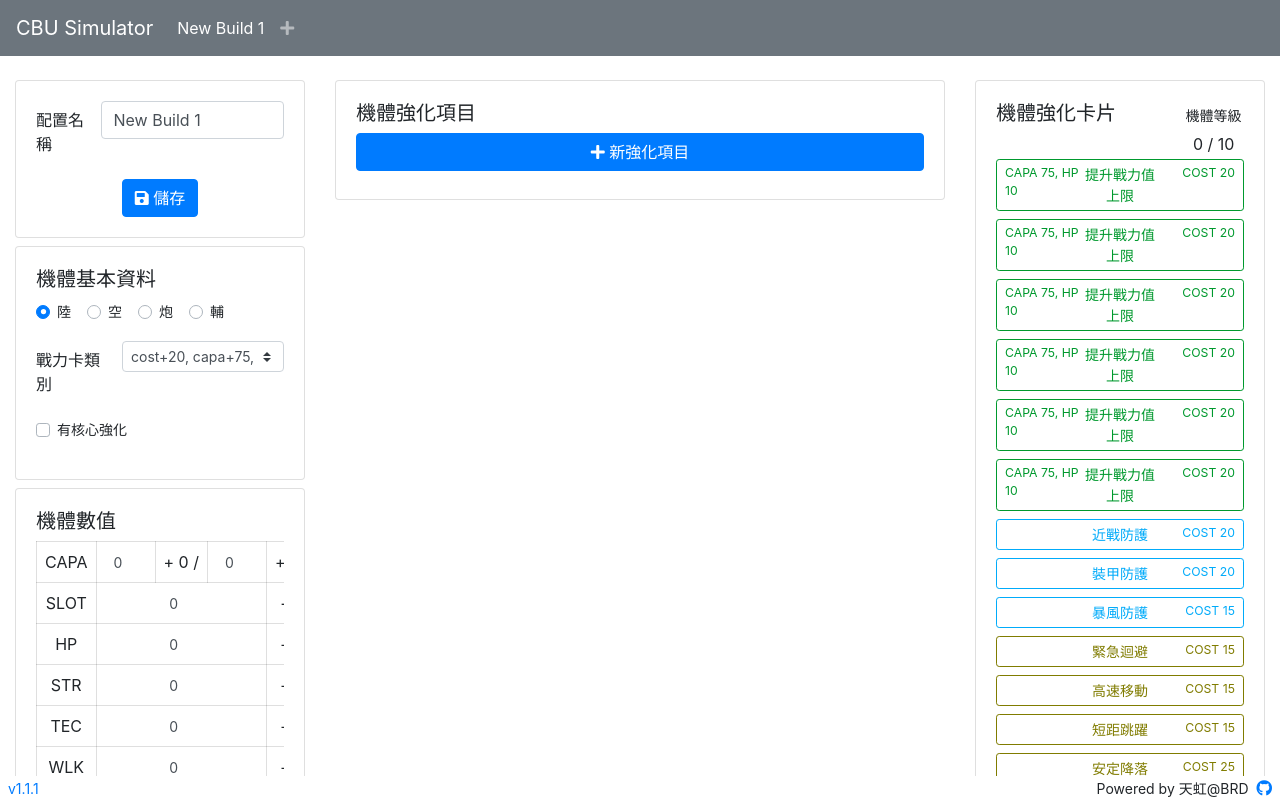
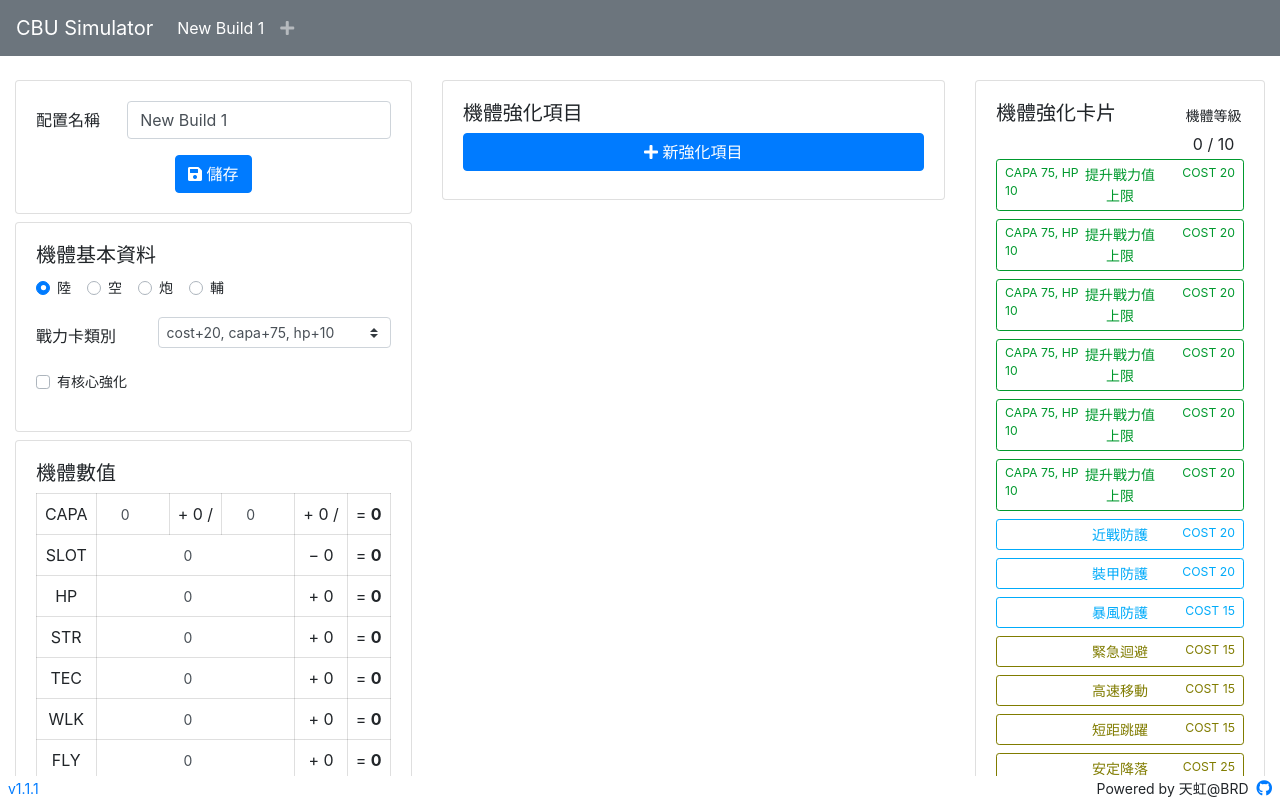
Before and after one commit to wcqiter/cb-build-simulator, a Vue app: page / in a window 1280 px wide. Built offline with nearby package versions, Linux system fonts and the light colour scheme.

Commit message:
Modify col

```diff
--- a/src/views/Simulator.vue
+++ b/src/views/Simulator.vue
@@ -23,7 +23,7 @@
     <div class="whole-panel">
       <b-container fluid>
         <b-row class="mt-4 mb-2">
-          <div class="col-md-3 content-panel">
+          <div class="col-md-4 content-panel">
             <b-card class="mb-2">
               <div>
                 <b-form-group
@@ -159,7 +159,7 @@
               </b-button>
             </b-card>
           </div>
-          <div class="col-md-6 content-panel">
+          <div class="col-md-5 content-panel">
             <b-card>
               <h5 class="mb-2">機體強化項目</h5>
               <div class="mb-2 mt-2">
```
